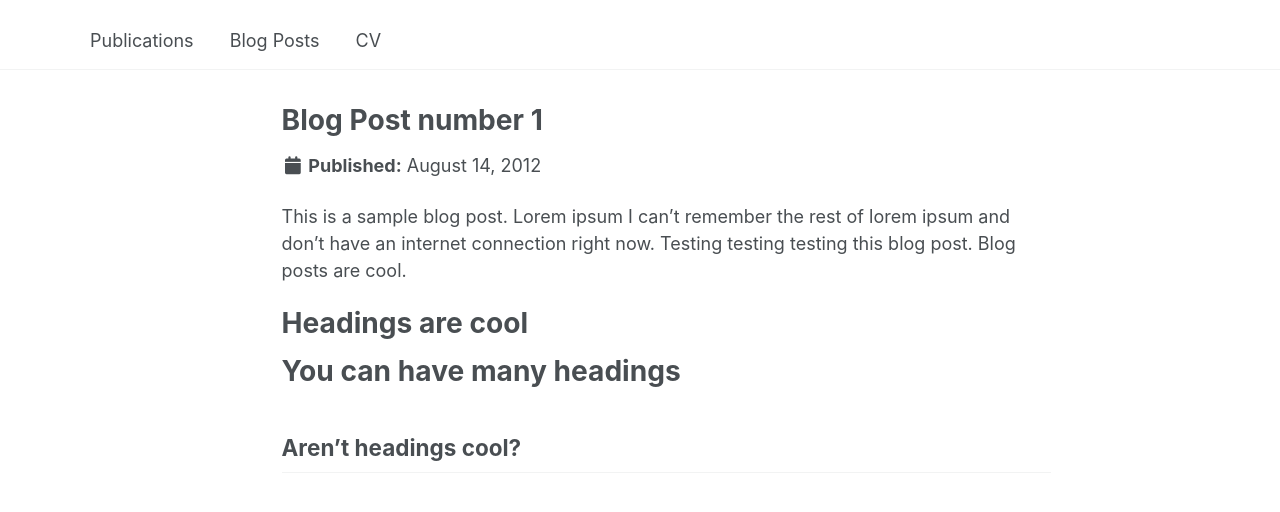
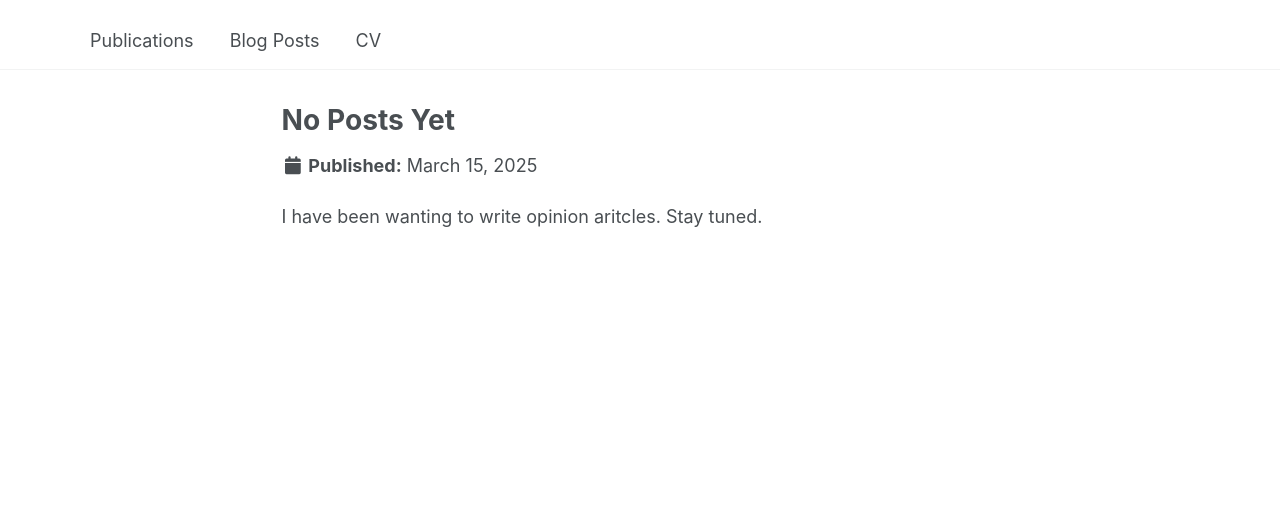
Before and after one commit to tingruew/tingruew.github.io, a Jekyll site: the page built from _posts/2012-08-14-blog-post-1.md, in a window 1280 px wide. Shown: the top 512 px of the page. Built offline with Jekyll 4.4.1, drawn with Linux system fonts in a browser that asks for light colours.

Commit message:
Update 2012-08-14-blog-post-1.md

```diff
--- a/_posts/2012-08-14-blog-post-1.md
+++ b/_posts/2012-08-14-blog-post-1.md
@@ -1,20 +1,6 @@
 ---
-title: 'Blog Post number 1'
-date: 2012-08-14
-permalink: /posts/2012/08/blog-post-1/
-tags:
-  - cool posts
-  - category1
-  - category2
+title: 'No Posts Yet'
+date: 2025-03-15
+permalink: /posts/2025-03-15-no-posts-yet/
 ---
-
-This is a sample blog post. Lorem ipsum I can't remember the rest of lorem ipsum and don't have an internet connection right now. Testing testing testing this blog post. Blog posts are cool.
-
-Headings are cool
-======
-
-You can have many headings
-======
-
-Aren't headings cool?
-------
+I have been wanting to write opinion aritcles. Stay tuned.
```
